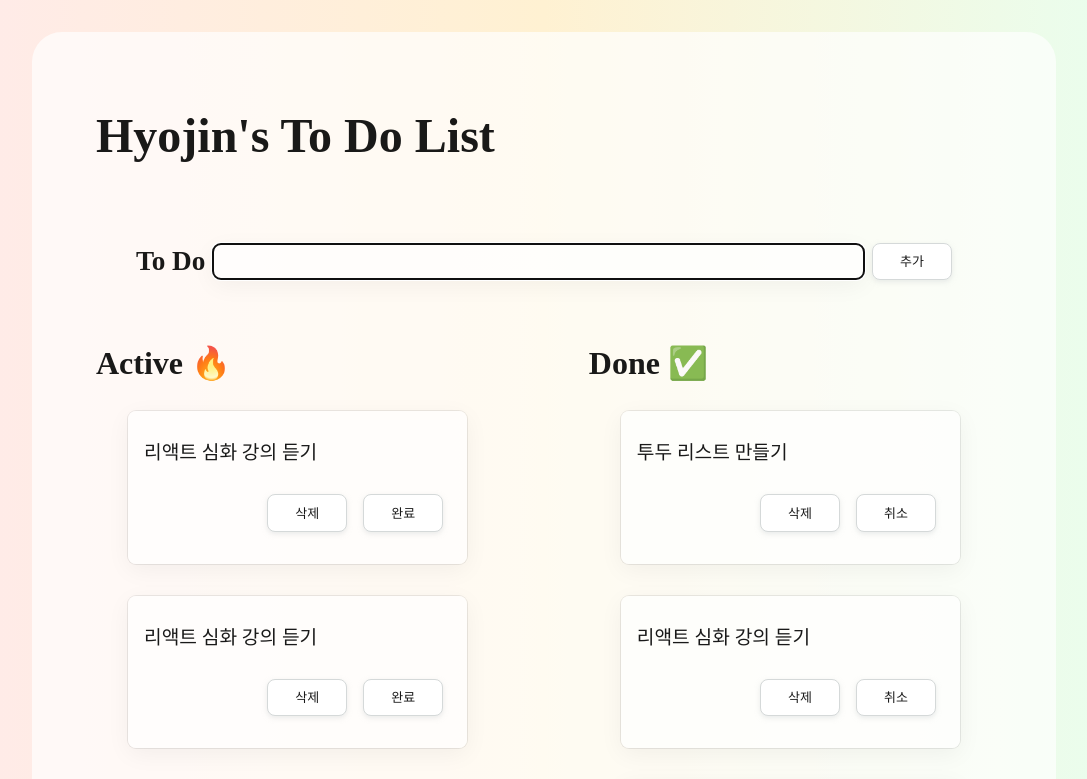
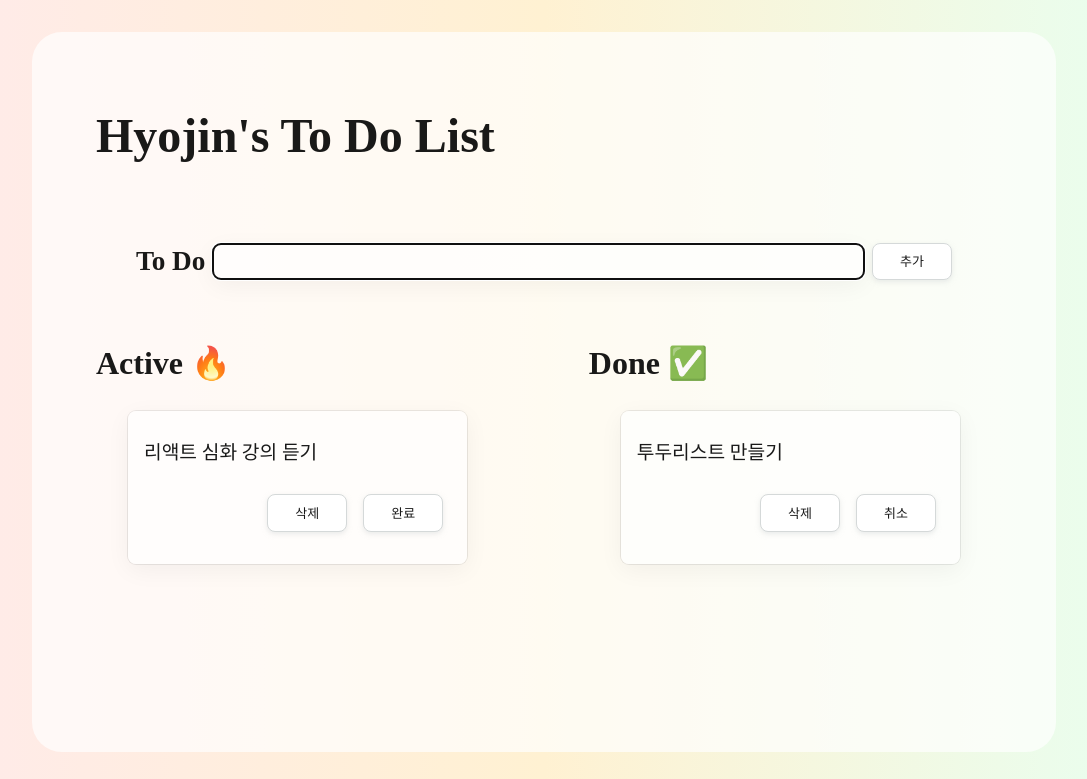
Before and after one commit to su-no/react-todo-list, a React (Create React App) app: page / in a window 1280 px wide. Shown: the top 779 px of the page, without its empty margins (96-1183 px from the left). Built offline with nearby package versions, Linux system fonts and the light colour scheme; data requests are answered from the project's data file.

Commit message:
Feat: react-query 추가 (todos CRUD)

```diff
--- a/db.json
+++ b/db.json
@@ -1,19 +1,14 @@
 {
   "todos": [
-    {
-      "id": "2eN2Owq",
-      "isDone": true,
-      "todo": "투두 리스트 만들기"
-    },
-    {
-      "id": "lP77KLZ",
-      "isDone": true,
-      "todo": "리액트 심화 강의 듣기"
-    },
     {
       "isDone": false,
       "todo": "리액트 심화 강의 듣기",
       "id": "JYv0bih"
+    },
+    {
+      "isDone": true,
+      "todo": "투두리스트 만들기",
+      "id": "NMH1D7O"
     }
   ]
 }
--- a/package.json
+++ b/package.json
@@ -4,6 +4,8 @@
   "private": true,
   "dependencies": {
     "@reduxjs/toolkit": "^1.9.1",
+    "@tanstack/react-query": "^4.20.4",
+    "@tanstack/react-query-devtools": "^4.20.4",
     "@testing-library/jest-dom": "^5.14.1",
     "@testing-library/react": "^13.0.0",
     "@testing-library/user-event": "^13.2.1",
@@ -12,7 +14,6 @@
     "react": "^18.2.0",
     "react-dom": "^18.2.0",
     "react-is": "^18.2.0",
-    "react-query": "^3.39.2",
     "react-redux": "^8.0.5",
     "react-router-dom": "^6.5.0",
     "react-scripts": "5.0.1",
--- a/src/App.jsx
+++ b/src/App.jsx
@@ -1,12 +1,17 @@
 import React from 'react';
 import { RouterProvider } from 'react-router-dom';
+import { QueryClient, QueryClientProvider } from '@tanstack/react-query';
+import { ReactQueryDevtools } from '@tanstack/react-query-devtools';
 import router from './shared/router';
 import './App.css';
 
+export const queryClient = new QueryClient();
+
 export default function App() {
   return (
-    <>
+    <QueryClientProvider client={queryClient}>
       <RouterProvider router={router} />
-    </>
+      <ReactQueryDevtools initialIsOpen={false} />
+    </QueryClientProvider>
   );
 }
--- a/src/components/AddForm/AddForm.jsx
+++ b/src/components/AddForm/AddForm.jsx
@@ -1,6 +1,6 @@
 import React, { useState } from 'react';
-import { useDispatch } from 'react-redux';
-import { addTodo } from '../../store/modules/todosSlice';
+import { useMutation } from '@tanstack/react-query';
+import { queryClient } from '../../App';
 import Button from '../common/Button/Button';
 import * as styled from './AddForm.style';
 import axios from 'axios';
@@ -8,7 +8,15 @@ import axios from 'axios';
 export default function AddForm() {
   const [todoValue, setTodoValue] = useState('');
   const [visible, setVisible] = useState(false);
-  const dispatch = useDispatch();
+
+  const mutationAdd = useMutation({
+    mutationFn: async (newTodo) => {
+      await axios.post('http://localhost:3001/todos', newTodo);
+    },
+    onSuccess: () => {
+      queryClient.invalidateQueries('todos');
+    },
+  });
 
   // input 값이 바뀔 때 todoValue 값을 업데이트
   const handleChange = (e) => {
@@ -18,6 +26,7 @@ export default function AddForm() {
   // form이 submit되면 실행되는 함수. todo를 추가함
   const handleSubmit = (event) => {
     event.preventDefault();
+
     const todo = todoValue.trim(); // todo 앞뒤 공백을 제거
     if (!todo) {
       // todo 입력값이 없으면 초기화 후 리턴
@@ -25,9 +34,9 @@ export default function AddForm() {
       setVisible(true); // 경고문구 표시
       return;
     }
-    // todo 추가
-    dispatch(addTodo(todo));
-    axios.post('http://localhost:3001/todos', { isDone: false, todo });
+
+    // DB에 todo 추가
+    mutationAdd.mutate({ isDone: false, todo });
     setVisible(false); // 경고문구 숨김
     setTodoValue('');
   };
--- a/src/components/Todo/Todo.jsx
+++ b/src/components/Todo/Todo.jsx
@@ -1,27 +1,40 @@
 import React from 'react';
-import { useDispatch } from 'react-redux';
 import { useNavigate } from 'react-router-dom';
-import { deleteTodo, toggleTodo } from '../../store/modules/todosSlice';
+import { useMutation } from '@tanstack/react-query';
+import { queryClient } from '../../App';
+import axios from 'axios';
 import Button from '../common/Button/Button';
 import * as styled from './Todo.style';
-import axios from 'axios';
 
 export default function Todo({ todo, isDone, id }) {
-  const dispatch = useDispatch();
   const navigate = useNavigate();
+
+  const mutationDelete = useMutation({
+    mutationFn: async (id) => {
+      await axios.delete(`http://localhost:3001/todos/${id}`);
+    },
+    onSuccess: () => queryClient.invalidateQueries('todos'),
+  });
+
+  const mutationToggle = useMutation({
+    mutationFn: async (isDone) => {
+      await axios.patch(`http://localhost:3001/todos/${id}`, {
+        isDone: !isDone,
+      });
+    },
+    onSuccess: () => queryClient.invalidateQueries('todos'),
+  });
 
   // todo 제거하는 함수
   const handleDelete = () => {
     if (window.confirm('정말 삭제하시겠습니까?')) {
-      dispatch(deleteTodo(id));
-      axios.delete(`http://localhost:3001/todos/${id}`);
+      mutationDelete.mutate(id);
     }
   };
 
   // todo 상태를 업데이트 하는 함수
   const handleToggle = () => {
-    dispatch(toggleTodo(id, todo));
-    axios.patch(`http://localhost:3001/todos/${id}`, { isDone: true });
+    mutationToggle.mutate(isDone);
   };
 
   return (
--- a/src/components/TodoDetail/TodoDetail.jsx
+++ b/src/components/TodoDetail/TodoDetail.jsx
@@ -1,30 +1,43 @@
 import React from 'react';
-import { useSelector } from 'react-redux';
 import { useParams, useNavigate } from 'react-router-dom';
+import { useQuery } from '@tanstack/react-query';
+import axios from 'axios';
+import Button from '../common/Button/Button';
+import * as styled from './TodoDetail.style';
 import './style.css';
-import * as styled from './TodoDetail.style';
-import Button from '../common/Button/Button';
 
 export default function TodoDetail() {
   const { todoId } = useParams();
-  const todos = useSelector((state) => state.todos);
-  const { id, isDone, todo } = todos.filter((t) => t.id === todoId)[0];
   const navigate = useNavigate();
+
+  const { isLoading, data: todoDetail } = useQuery({
+    queryKey: ['todo'],
+    queryFn: async () => {
+      const { data } = await axios.get(`http://localhost:3001/todos/${todoId}`);
+      return data;
+    },
+  });
 
   return (
     <styled.TodoDetailContainer>
+      {isLoading ? (
+        'Loading...'
+      ) : (
+        <>
           <Button value='뒤로' handleClick={() => navigate(-1)} />
-      <styled.Title>{todo}</styled.Title>
+          <styled.Title>{todoDetail.todo}</styled.Title>
           <ul className='ul'>
             <li className='li'>
               <span className='li-name'>ID</span>
-          {id}
+              {todoDetail.id}
             </li>
             <li className='li'>
               <span className='li-name'>State</span>
-          {isDone ? 'Completed ✅' : 'Active 🔥'}
+              {todoDetail.isDone ? 'Completed ✅' : 'Active 🔥'}
             </li>
           </ul>
+        </>
+      )}
     </styled.TodoDetailContainer>
   );
 }
--- a/src/components/TodoList/TodoList.jsx
+++ b/src/components/TodoList/TodoList.jsx
@@ -1,26 +1,28 @@
-import React, { useEffect } from 'react';
-import { useDispatch, useSelector } from 'react-redux';
-import { initializeTodos } from '../../store/modules/todosSlice';
+import React from 'react';
+import { useQuery } from '@tanstack/react-query';
 import Todo from '../Todo/Todo';
 import * as styled from './TodoList.style';
 import axios from 'axios';
 
+const fetchTodoList = async () => {
+  const { data } = await axios.get('http://localhost:3001/todos');
+  return data;
+};
+
 export default function TodoList({ name }) {
   const isActiveList = name === 'active' ? true : false;
-  const todos = useSelector((state) => state.todos);
-  const dispatch = useDispatch();
-
-  useEffect(() => {
-    axios.get('http://localhost:3001/todos').then((res) => {
-      dispatch(initializeTodos(res.data));
+  const { isLoading, data: todos } = useQuery({
+    queryKey: ['todos'],
+    queryFn: fetchTodoList,
   });
-  }, []);
 
   return (
     <styled.Container>
       {/* active/done 리스트에 따라 타이틀 표시 */}
       <styled.Title>{isActiveList ? 'Active 🔥' : 'Done ✅'}</styled.Title>
-      {todos
+      {isLoading
+        ? 'Loading...'
+        : todos
             // active일 때는 isDone이 false인 값만 표시
             // done일 때는 inDone이 true인 값만 표시
             .filter((t) => isActiveList === !t.isDone)
--- a/src/store/modules/todosSlice.js
+++ b/src/store/modules/todosSlice.js
@@ -1,6 +1,5 @@
 import { createSlice } from '@reduxjs/toolkit';
 import { v4 as uuid } from 'uuid';
-import initialTodos from '../../assets/data/initialTodos';
 
 export const todosSlice = createSlice({
   name: 'todos',
```
Also changed, not shown: .pnp.cjs, 1 other file (tests, documents, lock files or other folders). Lines whose indentation alone changed are shown as unchanged.
